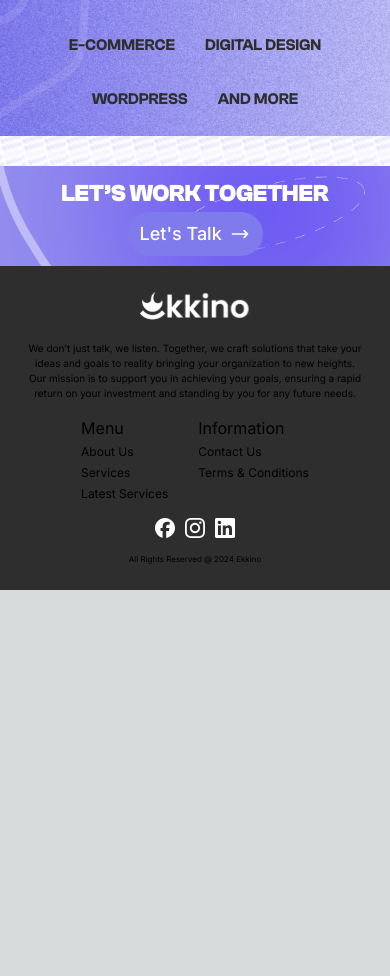
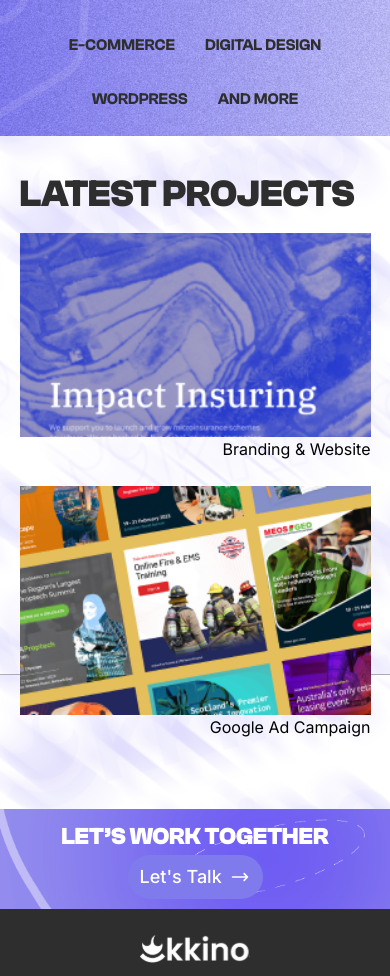
Before and after one commit to ramirc5/ekkino-landing, a Next.js app: page / in a window 390 px wide. Shown: the part 2240-3216 px from the top of the page. Before the commit the page ends 2830 px from the top, so only its background shows below. Built offline with nearby package versions, Linux system fonts and the light colour scheme.

Commit message:
portfolio

```diff
--- a/src/app/components/Pkgs.jsx
+++ b/src/app/components/Pkgs.jsx
@@ -204,7 +204,7 @@
     return content.map((plan, index) => (
       <div
         key={index}
-        className="p-6 bg-[#6C63FF] text-white rounded-xl flex flex-col items-center justify-between min-h-[620px]"
+        className="p-6 bg-[#6C63FF] text-white rounded-xl flex flex-col items-center justify-between min-h-[640px] gap-[10px]"
       >
         <div>
           <h3 className="text-2xl font-bold">{plan.title}</h3>
--- /dev/null
+++ b/src/app/components/Portfolio.jsx
@@ -0,0 +1,39 @@
+import Image from "next/image";
+
+export default function Portfolio() {
+  return (
+    <div className="flex text-[#2E2E2F] gap-[10px] flex-col py-[30px]">
+      <div className="flex justify-between">
+        <h1 className="text-[38px] font-bold font-sans">LATEST PROJECTS</h1>
+      </div>
+      <div className="flex flex-col md:flex-row md:gap-[10px] hidden md:block">
+        <div className="flex flex-col gap-[10px] w-full md:w-[70%] py-[10px]">
+          <div className="bg-[url('../../public/impact.png')] bg-contain md:bg-cover min-h-[200px] md:min-h-[400px]" />
+
+          <p className="text-right text-black">Branding & Website</p>
+        </div>
+        <div className="flex flex-col gap-[10px] w-full md:w-[30%] py-[10px]">
+          <div className="bg-[url('../../public/ad-campaign.png')] bg-cover md:w-[100%] min-h-[200px] md:min-h-[250px]" />
+
+          <p className="text-right text-black">Google Ad Campaign</p>
+        </div>
+      </div>
+      <div className="flex flex-col md:hidden gap-[25px]">
+        <div>
+          <Image className="" src={`/impact.png`} width="400" height="150" />
+          <p className="text-right text-black">Branding & Website</p>
+        </div>
+        <div>
+          <Image
+            className=""
+            src={`/ad-campaign.png`}
+            width="400"
+            height="150"
+          />
+          <p className="text-right text-black">Google Ad Campaign</p>
+        </div>
+      </div>
+      <div className="flex mx-auto w-[80%] flex-wrap gap-[30px] justify-center text-[16px] font-sans font-semibold"></div>
+    </div>
+  );
+}
--- a/src/app/components/Projects.jsx
+++ b/src/app/components/Projects.jsx
@@ -4,11 +4,13 @@
 import Navbar from "./Navbar";
 import main from "../../../public/main_icon.png";
 import Pkgs from "./Pkgs";
+import Portfolio from "./Portfolio";
 
 export default function Projects() {
   return (
     <div className="bg-[url('../../public/projects-bg.png')] bg-contain md:bg-cover pb-[30px]">
       <div className="flex flex-col w-[90%] mx-auto gap-[50px]">
+        <Portfolio />
         <Pkgs />
         <div className="flex flex-col text-[#2E2E2F] hidden md:block">
           <h1 className="font-sans font-bold text-[32px] text-center">
```
Also changed, not shown: public/ad-campaign.png (added), public/impact.png (added).
